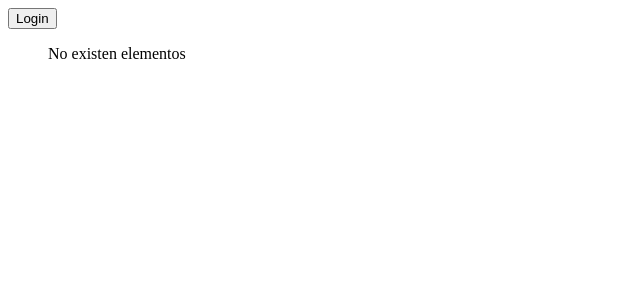
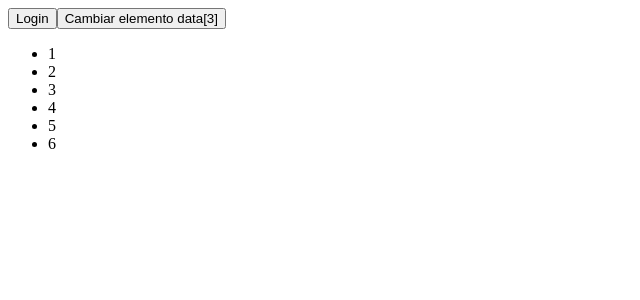
Before and after one commit to CMA976/angularig2, an Angular app: page / in a window 1280 px wide. Shown: the top 300 px of the page, without its empty margins (0-640 px from the left). Built offline with nearby package versions, Linux system fonts and the light colour scheme.

Commit message:
change data array

```diff
--- a/src/app/app.component.html
+++ b/src/app/app.component.html
@@ -4,6 +4,7 @@
 @else {
   <button (click)="login($event)">Login</button>
 }
+<button (click)="changeData()">Cambiar elemento data[3]</button>
 <ul>
 @for(item of data;track item){
   <li>{{item}}</li>
--- a/src/app/app.component.ts
+++ b/src/app/app.component.ts
@@ -11,8 +11,11 @@
 export class AppComponent {
   name = 'Pedro'
   isAutenticated = false
-  data = []
+  data = [1,2,3,4,5,6]
   login(ev:Event){
     this.isAutenticated = true
   }
+  changeData(){
+    this.data[3] = 88
+  }
 }
```
